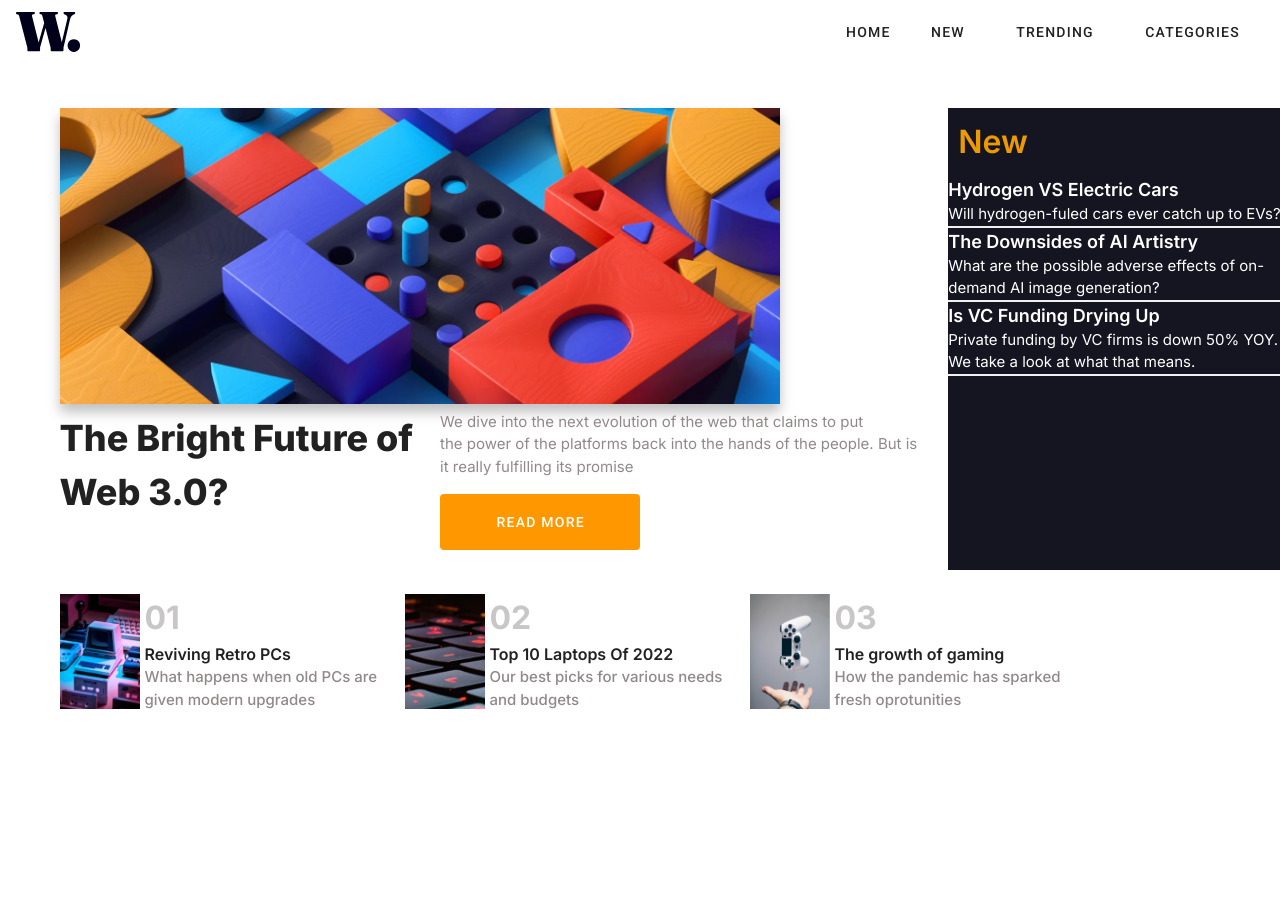
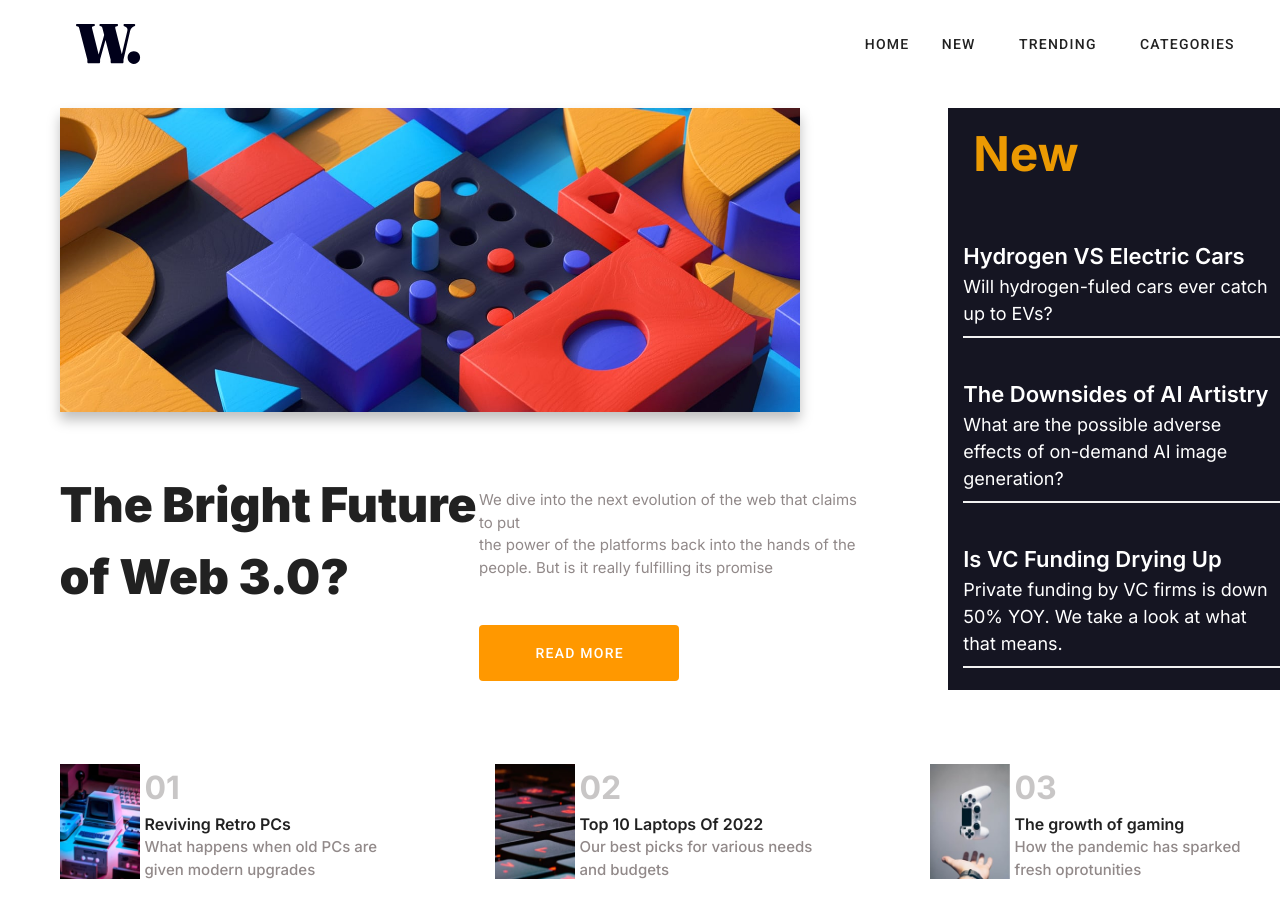
Before and after one commit to med-redha/home-page, a Vue app in the folder fem-landingpage/: page / in a window 1280 px wide. Before the commit the page ends 800 px from the top, so only its background shows below. Built offline with nearby package versions, Linux system fonts and the light colour scheme.

Commit message:
feat: breakpoints and nav drawer

```diff
--- a/fem-landingpage/src/App.vue
+++ b/fem-landingpage/src/App.vue
@@ -1,7 +1,7 @@
 <template>
   <v-app>
     <v-container>
-      <v-app-bar app color="white" class="bar" flat >
+      <v-app-bar  color="white" class="bar" flat >
         <div class="d-flex align-center">
           <v-img
             alt=""
@@ -12,10 +12,9 @@
             width="65"
           />
         </div>
-
         <v-spacer></v-spacer>
 
-        <div class="btn_holder">
+        <div class="btn_holder && hidden-sm-and-down" >
           <v-btn text class="bar_btn">
             <span class="mr-2">Home</span>
           </v-btn>
@@ -28,6 +27,33 @@
           <v-btn text>
             <span class="mr-2">Categories</span>
           </v-btn>
+        </div>
+        <div class="nav_drawer && hidden-sm-and-up">
+          <v-app-bar-nav-icon @click.stop="drawer = !drawer"></v-app-bar-nav-icon>
+          <v-navigation-drawer
+      v-model="drawer"
+      absolute
+      bottom
+      temporary
+    >
+      <v-list
+        nav
+        dense
+      >
+        <v-list-item-group
+          v-model="group"
+          active-class="deep-purple--text text--accent-4"
+        >
+          <v-list-item>
+            <v-list-item-title>Foo</v-list-item-title>
+          </v-list-item>
+
+          <v-list-item>
+            <v-list-item-title>Bar</v-list-item-title>
+          </v-list-item>
+        </v-list-item-group>
+      </v-list>
+    </v-navigation-drawer>
         </div>
       </v-app-bar>
 
@@ -49,8 +75,17 @@ export default {
   },
 
   data() {
-    return {};
+    return {
+      drawer: false,
+      group: null,
+    };
+
   },
+  watch: {
+      group () {
+        this.drawer = false
+      },
+    },
 };
 </script>
 <style lang="scss">
--- a/fem-landingpage/src/components/HomePage.vue
+++ b/fem-landingpage/src/components/HomePage.vue
@@ -32,7 +32,11 @@
         <v-col md="3" cols="12">
           <div class="section_two">
             <div class="st_head">New</div>
-            <div class="st_cntnt" v-for="(item, index) in sectionTwo" :key="index">
+            <div
+              class="st_cntnt"
+              v-for="(item, index) in sectionTwo"
+              :key="index"
+            >
               <div class="st_cntntTitle">{{ item.title }}</div>
               <div class="st_cntntSubtitle">{{ item.subtitle }}</div>
               <div class="devider"></div>
--- a/fem-landingpage/src/style/style.scss
+++ b/fem-landingpage/src/style/style.scss
@@ -5,8 +5,9 @@
     max-width: 600px;
 
     .bar {
-      width: 530px;
+      width: 610px;
       .v-toolbar__content {
+        width: 610px;
         .btn_holder {
           display: flex;
           align-items: center;
@@ -14,6 +15,8 @@
           .bar_btn {
             padding: 0;
           }
+        }
+        .nav_drawer{
         }
       }
     }
@@ -27,8 +30,8 @@
           gap: 30px;
           .hero_section {
             .hero_img {
-              width: 475px;
-              height: 375px;
+              width: 590px;
+              height: 475px;
               box-shadow: 0px 8px 12px rgb(0 0 0 / 25%);
             }
           }
@@ -56,7 +59,7 @@
           }
         }
         .section_two {
-          width: 540px;
+          width: 590px;
           height: 562px;
           display: flex;
           flex-direction: column;
@@ -157,13 +160,15 @@
   .bar {
     .v-toolbar__content {
       .btn_holder {
+        margin-left: 710px ;
         display: flex;
         align-items: center;
-        gap: 10px;
+        gap: 2px;
         .bar_btn {
           padding: 0;
         }
       }
+
     }
   }
   .home {
@@ -174,21 +179,25 @@
       .section_one {
         .hero_section {
           .hero_img {
-            width: 720px;
+            width: 740px;
             box-shadow: 0px 8px 12px rgb(0 0 0 / 25%);
           }
         }
         .cntnt_holder {
           display: flex;
+          margin-top: 50px;
 
           .left_cntnt {
             font-family: "Inter", sans-serif;
-            font-weight: 800;
-            font-size: 36px;
+            font-weight: 900;
+            font-size: 48px;
           }
           .right_cntnt {
             display: flex;
             flex-direction: column;
+            margin-top: 20px;
+            margin-right: 50px;
+            gap: 30px;
 
             .right_txt {
               font-size: 15px;
@@ -201,38 +210,44 @@
       }
       .section_two {
         width: 350px;
-        height: 462px;
+        height: 582px;
         display: flex;
+        gap: 40px;
         flex-direction: column;
         background-color: rgba(3, 3, 17, 0.925);
         .st_head {
           color: rgb(236, 154, 2);
           font-family: "Inter", sans-serif;
-          font-size: 32px;
-          font-weight: 600;
+          font-size: 48px;
+          font-weight: 700;
           padding: 10px;
+          margin-top: 20px;
+          margin: 0px  15px;
         }
         .st_cntnt {
+          margin: 0px 15px;
           .devider {
             border: 1px solid #f1f1f1;
           }
           .st_cntntTitle {
             color: white;
             font-family: "Inter", sans-serif;
-            font-size: 18px;
+            font-size: 22px;
             font-weight: 600;
           }
           .st_cntntSubtitle {
             color: white;
             font-family: "Inter", sans-serif;
-            font-size: 15px;
+            font-size: 18px;
             font-weight: 400;
+            margin-bottom: 9px;
           }
         }
       }
       .section_three {
+        margin-top: 50px;
         display: flex;
-        gap: 10px;
+        gap: 100px;
       }
     }
   }
```
